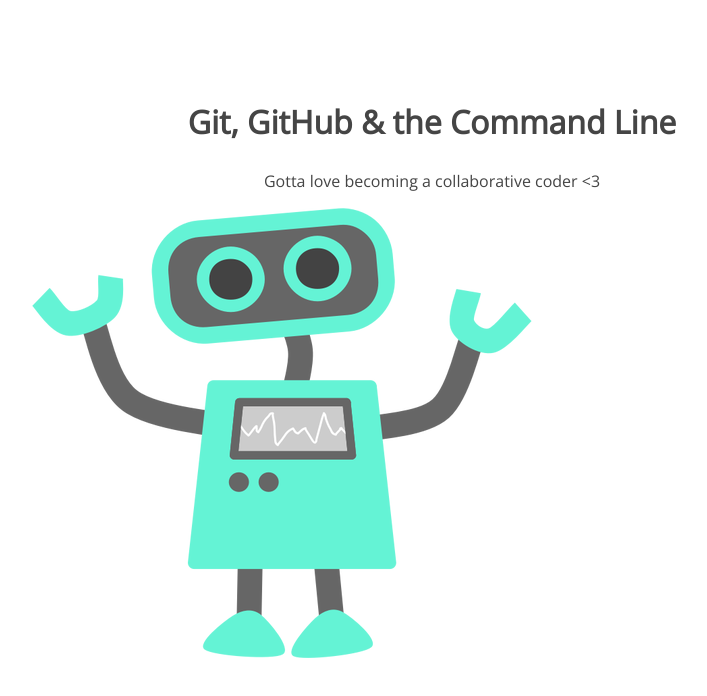
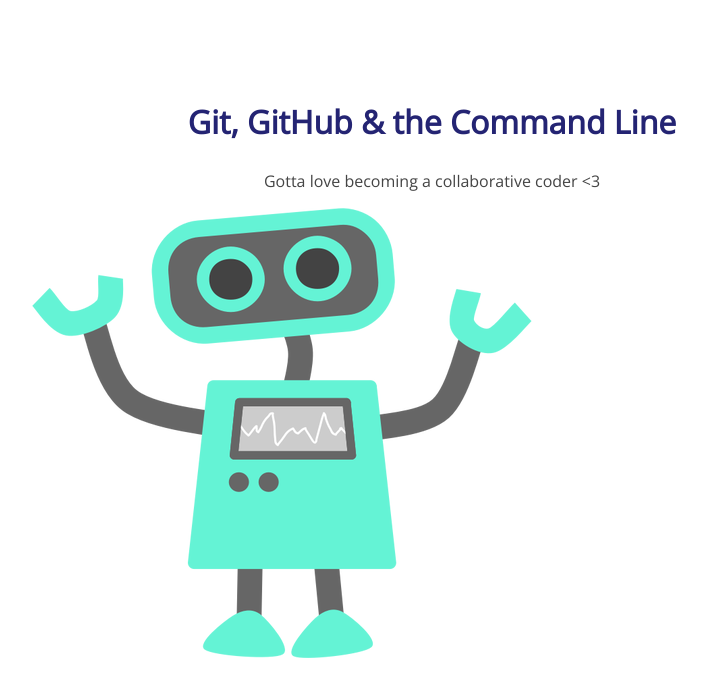
Before and after one commit to gelatogirl24/105-project, a plain HTML site: page index.html in a window 1280 px wide. Shown: the whole page, without its empty margins (208-915 px from the left). Drawn offline with nearby package versions, Linux system fonts and the light colour scheme.

Commit message:
made changes to h1 color

```diff
--- a/css/style.css
+++ b/css/style.css
@@ -10,6 +10,7 @@ section p {
 section h1 {
 	font: 32px 'Open Sans';
 	font-weight: bold;
+	color: #242473;
 }
 section p {
 	font: 16px 'Open Sans';
```
